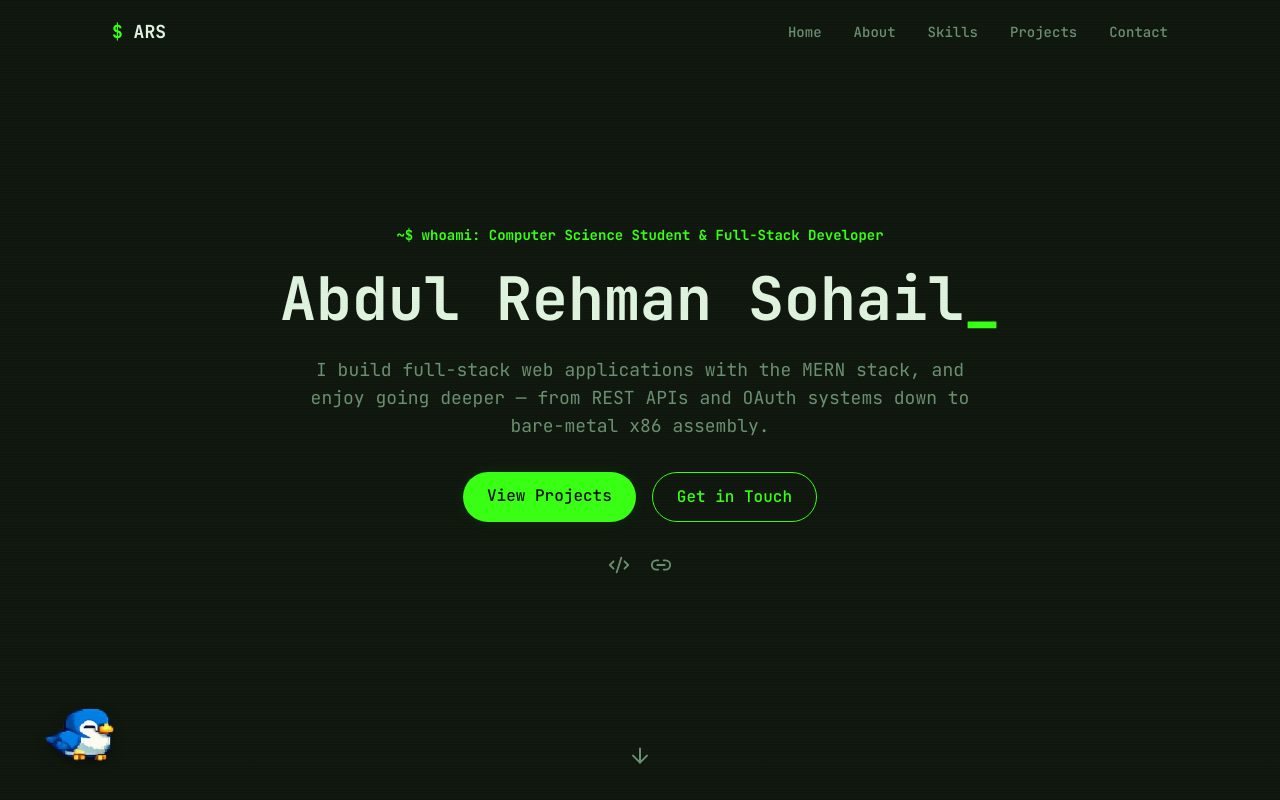
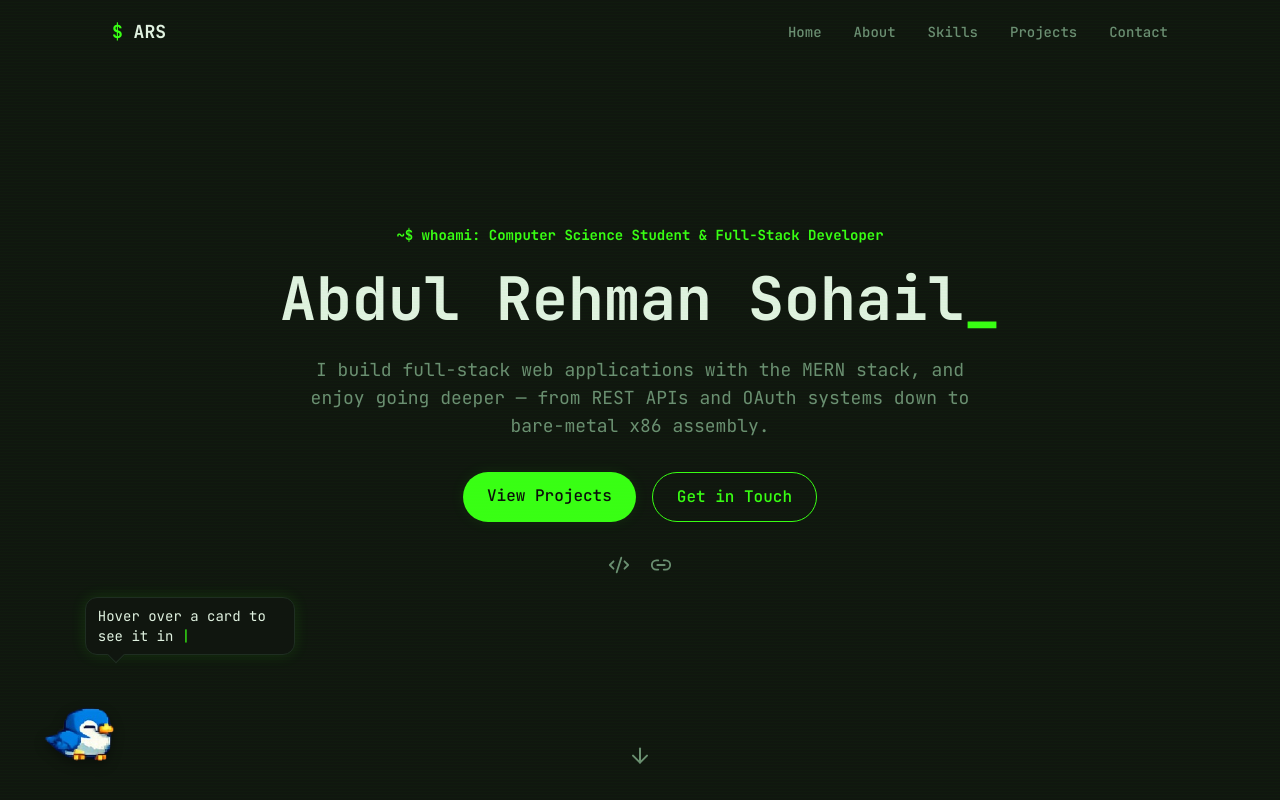
Before and after one commit to abdulrehmansohail001/abd-portfolio, a React (Vite) app: page / in a window 1280 px wide. Shown: the top 800 px of the page. Built offline with nearby package versions, Linux system fonts and the light colour scheme.

Commit message:
add speech bubble with typewriter effect for perched mascot

```diff
--- a/src/components/mascot/MascotBird.jsx
+++ b/src/components/mascot/MascotBird.jsx
@@ -1,6 +1,8 @@
 import { useEffect, useRef, useState, useCallback } from "react";
 import { motion } from "framer-motion";
 import { useMascot } from "../../context/MascotContext";
+import SpeechBubble from "./SpeechBubble";
+import { MASCOT_MESSAGES } from "../../data/mascotMessages";
 import {
   FRAMES,
   GRID_COLS,
@@ -90,6 +92,7 @@ function MascotBird() {
   const bgY = -(row * RENDER_HEIGHT);
 
   return (
+    <>
       <motion.div
         aria-hidden="true"
         initial={false}
@@ -113,6 +116,18 @@ function MascotBird() {
           filter: "drop-shadow(0 4px 6px rgba(0,0,0,0.35))",
         }}
       />
+
+      {/* Speech bubble only shows while the bird is perched/idle on the side.
+          Rendered as a sibling (not nested in the bird's div) so the bird's
+          scaleX(-1) mirror for facing direction never flips the bubble text. */}
+      {phase === "perched" && (
+        <SpeechBubble
+          messages={MASCOT_MESSAGES}
+          x={perch.x + RENDER_WIDTH * 0.55}
+          y={perch.y - 96}
+        />
+      )}
+    </>
   );
 }
 
--- /dev/null
+++ b/src/components/mascot/SpeechBubble.jsx
@@ -0,0 +1,67 @@
+import { useEffect, useState } from "react";
+import { AnimatePresence, motion } from "framer-motion";
+
+const TYPE_SPEED_MS = 45; // delay between each typed character
+const HOLD_MS = 1400; // how long a fully-typed message stays before the next one overwrites it
+
+function SpeechBubble({ messages, x, y }) {
+  const [messageIndex, setMessageIndex] = useState(0);
+  const [typedLength, setTypedLength] = useState(0);
+
+  // Reset the typewriter whenever we move to a new message
+  useEffect(() => {
+    setTypedLength(0);
+  }, [messageIndex]);
+
+  useEffect(() => {
+    const message = messages[messageIndex];
+
+    if (typedLength >= message.length) {
+      const holdTimer = setTimeout(() => {
+        setMessageIndex((i) => (i + 1) % messages.length);
+      }, HOLD_MS);
+      return () => clearTimeout(holdTimer);
+    }
+
+    const typeTimer = setTimeout(() => {
+      setTypedLength((n) => n + 1);
+    }, TYPE_SPEED_MS);
+    return () => clearTimeout(typeTimer);
+  }, [typedLength, messageIndex, messages]);
+
+  const visibleText = messages[messageIndex].slice(0, typedLength);
+
+  return (
+    <div
+      style={{
+        position: "fixed",
+        left: x,
+        top: y,
+        zIndex: 61,
+        pointerEvents: "none",
+      }}
+    >
+      <AnimatePresence mode="wait">
+        <motion.div
+          key={messageIndex}
+          initial={{ opacity: 0, scale: 0.92, y: 4 }}
+          animate={{ opacity: 1, scale: 1, y: 0 }}
+          exit={{ opacity: 0, scale: 0.92 }}
+          transition={{ duration: 0.18 }}
+          className="relative bg-surface border border-border text-primary text-xs sm:text-sm font-mono px-3 py-2 rounded-xl shadow-[0_0_15px_rgba(57,255,20,0.12)] max-w-[210px] whitespace-normal"
+        >
+          {visibleText}
+          <span className="cursor-blink">|</span>
+
+          {/* speech-bubble tail pointing down toward the bird */}
+          <span
+            className="absolute -bottom-[7px] left-6 w-3 h-3 bg-surface border-b border-r border-border rotate-45"
+            aria-hidden="true"
+          />
+        </motion.div>
+      </AnimatePresence>
+    </div>
+  );
+}
+
+export default SpeechBubble;
--- /dev/null
+++ b/src/data/mascotMessages.js
@@ -0,0 +1,8 @@
+// Speech-bubble messages the mascot cycles through while perched (idle).
+// Edit freely — order is preserved, and it loops back to the first message.
+export const MASCOT_MESSAGES = [
+  "Hi, I'm Moco!",
+  "I'll guide you through the portfolio",
+  "Hover over a card to see it in action",
+  "Let's get started \u2192",
+];
```
Lines whose indentation alone changed are shown as unchanged.
